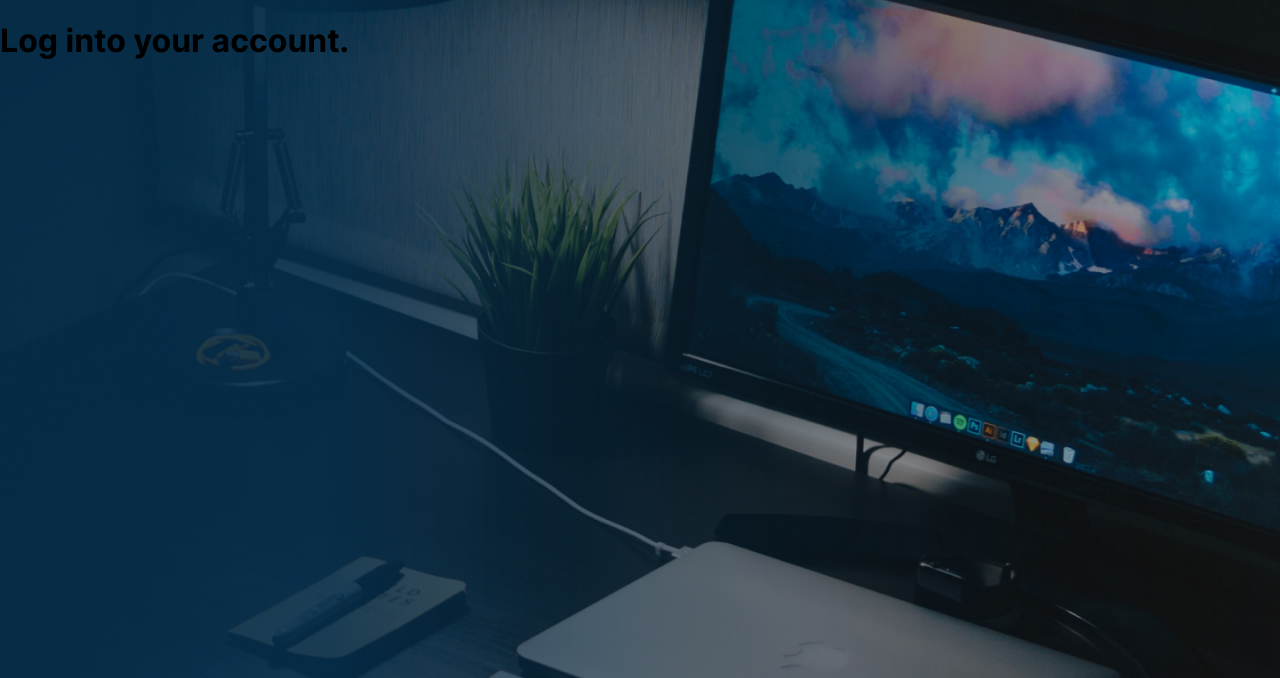
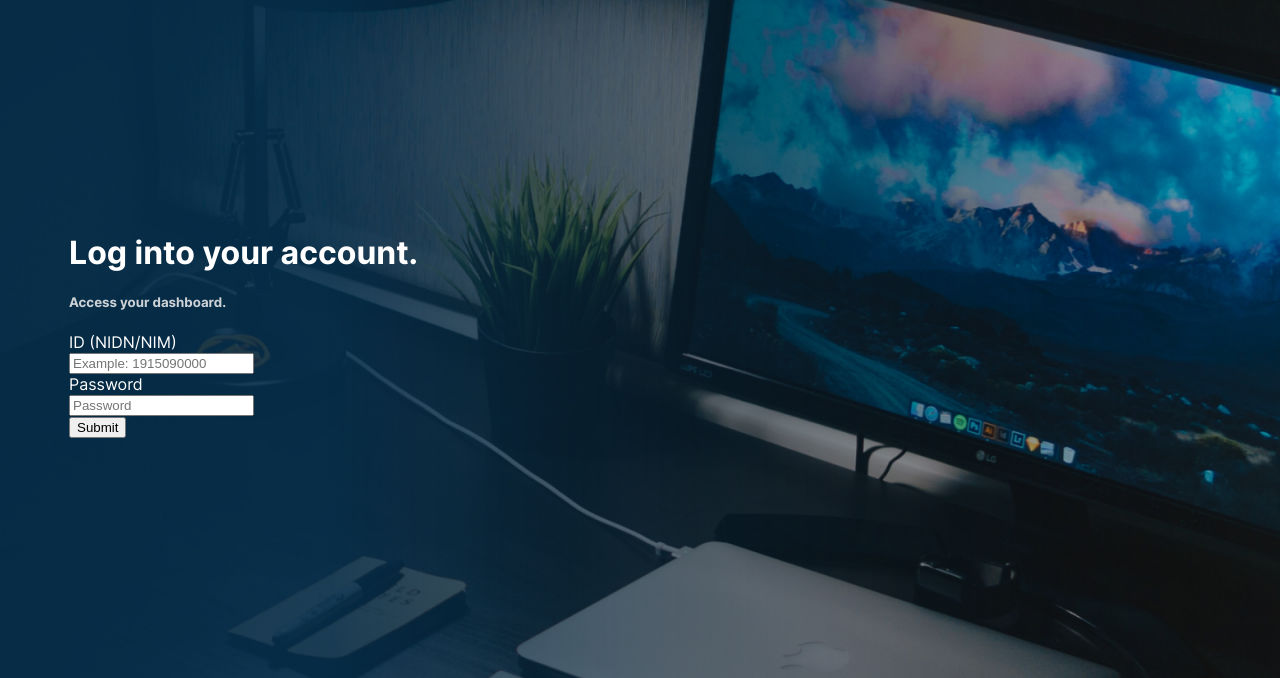
Before and after one commit to vedasuputra/innosys, a PHP site: page /login.html in a window 1280 px wide. Shown: the top 678 px of the page. Run offline with PHP 8.4, Linux system fonts and the light colour scheme.

Commit message:
login page

```diff
--- a/login.css
+++ b/login.css
@@ -5,10 +5,14 @@
 }
 body{
     font-family: Inter;
-    margin: auto;
+    margin-left: 69px;
+    margin-top: 233px;
     background-image: url(photos/Loginbg.png);
     background-size: cover;
     background-position: center;
     background-repeat: no-repeat;
     background-attachment: fixed;
 }
+.title{
+    margin: auto;
+}
--- a/login.html
+++ b/login.html
@@ -8,7 +8,24 @@
 </head>
 <body>
 
-    <h1 class="title">Log into your account. </h1>
+    <div class="title">
+        <h1 style="color: white;">Log into your account.</h1>
+        <h5 style="color: #CCD2D6;">Access your dashboard.</h5>
+    </div>
+
+    <form action="login.php" method="post" enctype="multipart/form-data">
+        <div>
+            <label style="color: white;" for="IDUser">ID (NIDN/NIM)</label><br>
+            <input type="text" id="IDUser" placeholder="Example: 1915090000" name="IDUser" required value="">
+        </div>
+        <div>
+            <label style="color: white;" for="UserPass">Password</label><br>
+            <input type="text" id="UserPass" placeholder="Password" name="UserPass" required value="">
+        </div>
+
+        <input type="submit">
+
+    </form>
 
 </body>
 </html>
--- /dev/null
+++ b/login.php
@@ -0,0 +1,3 @@
+<?php
+
+?>
```
